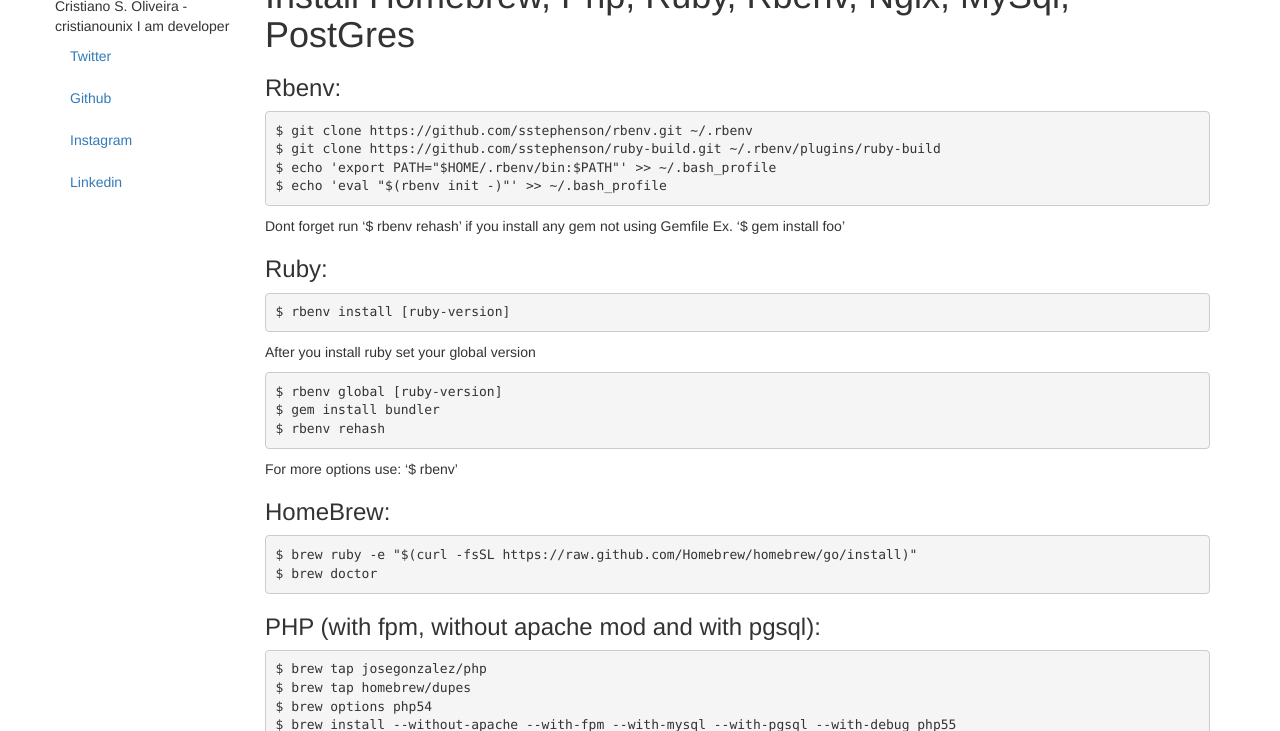
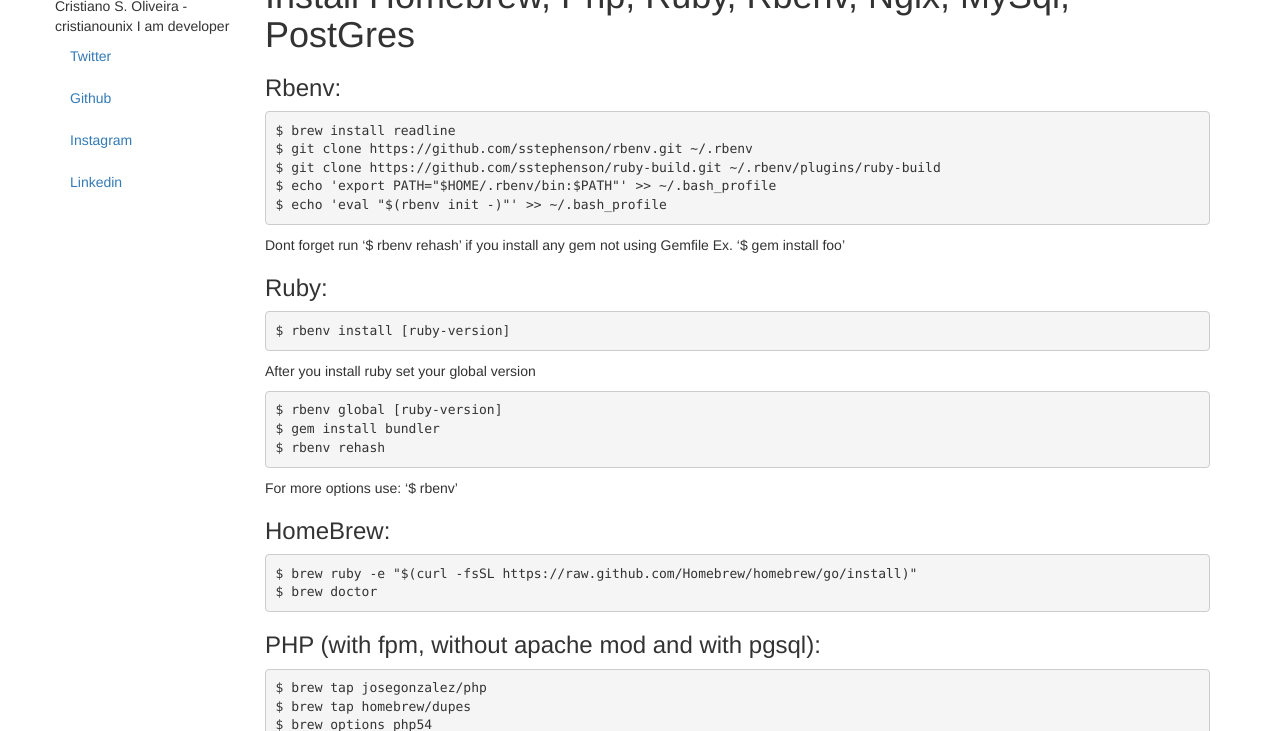
Before and after one commit to cristianounix/cristianounix, a Jekyll site: the page built from _posts/2014-05-29-Install-Php-Ruby-Rbenv-Nginx-PostGres-MySql.markdown, in a window 1280 px wide and 900 px high, cut to the strip 169-900 px from the top of the window. Built offline with Jekyll 4.4.1, drawn with Linux system fonts in a browser that asks for light colours; nearby versions of some CDN libraries.

Commit message:
Install readline

```diff
--- a/_posts/2014-05-29-Install-Php-Ruby-Rbenv-Nginx-PostGres-MySql.markdown
+++ b/_posts/2014-05-29-Install-Php-Ruby-Rbenv-Nginx-PostGres-MySql.markdown
@@ -12,7 +12,7 @@ share: true
 # Install Homebrew, Php, Ruby, Rbenv, Ngix, MySql, PostGres
 
 ### Rbenv:
-
+    $ brew install readline
     $ git clone https://github.com/sstephenson/rbenv.git ~/.rbenv
     $ git clone https://github.com/sstephenson/ruby-build.git ~/.rbenv/plugins/ruby-build
     $ echo 'export PATH="$HOME/.rbenv/bin:$PATH"' >> ~/.bash_profile
```
